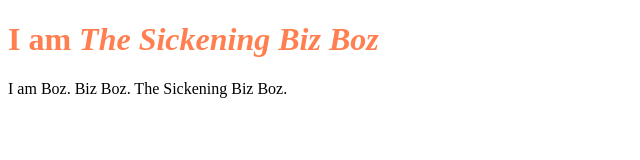
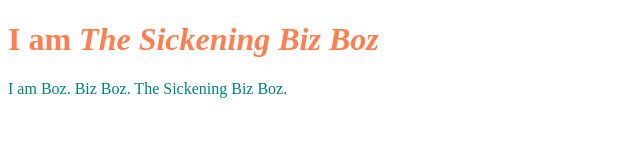
Before and after one commit to bizboz1981/urban-sniffle, a plain HTML site: page index.html in a window 1280 px wide. Shown: the whole page, without its empty margins (0-640 px from the left). Drawn offline with Linux system fonts and the light colour scheme.

Commit message:
dec commit

```diff
--- a/style.css
+++ b/style.css
@@ -2,3 +2,6 @@ h1 {
     color: coral;
     font-weight: bold;
 }
+p {
+    color: teal;
+}
```
